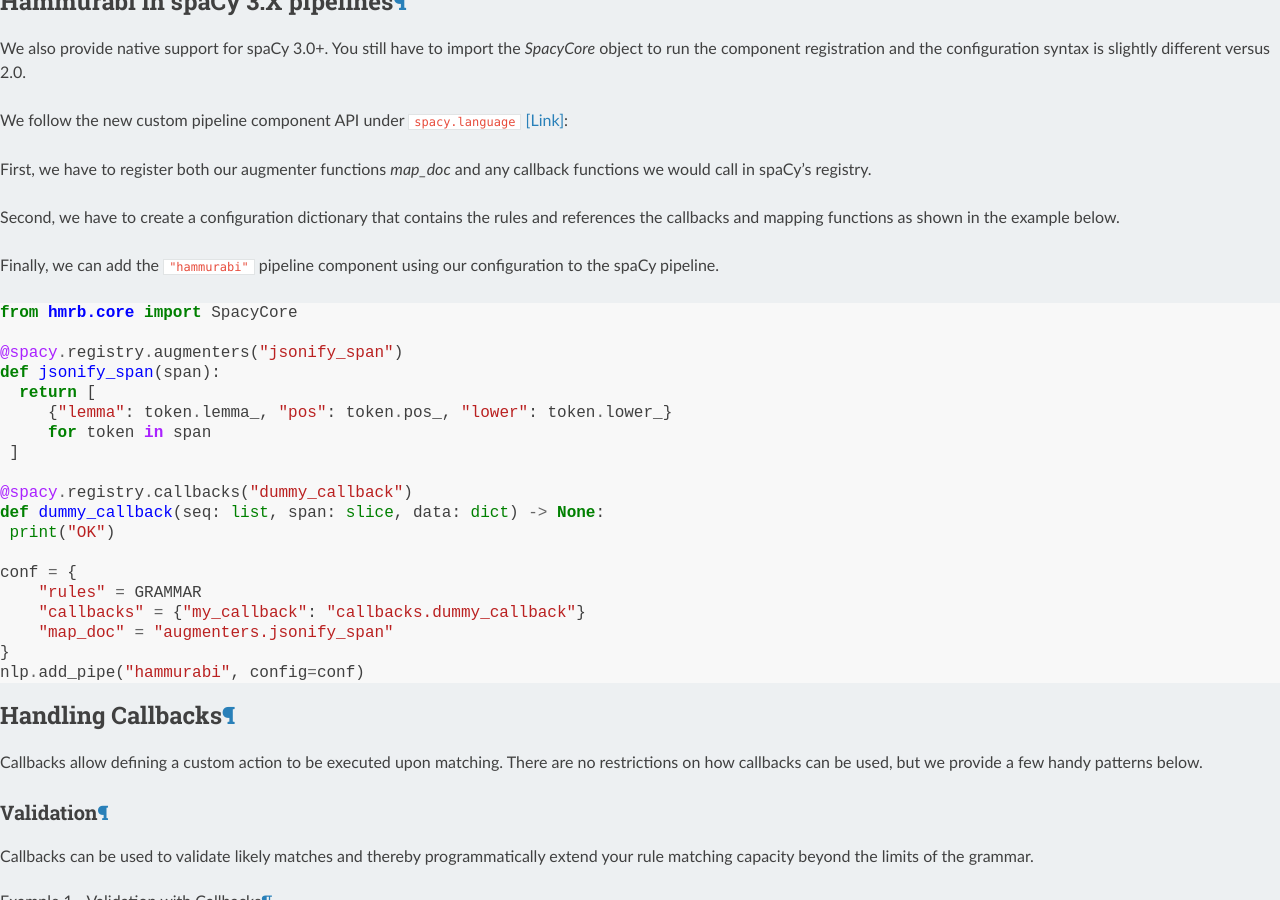
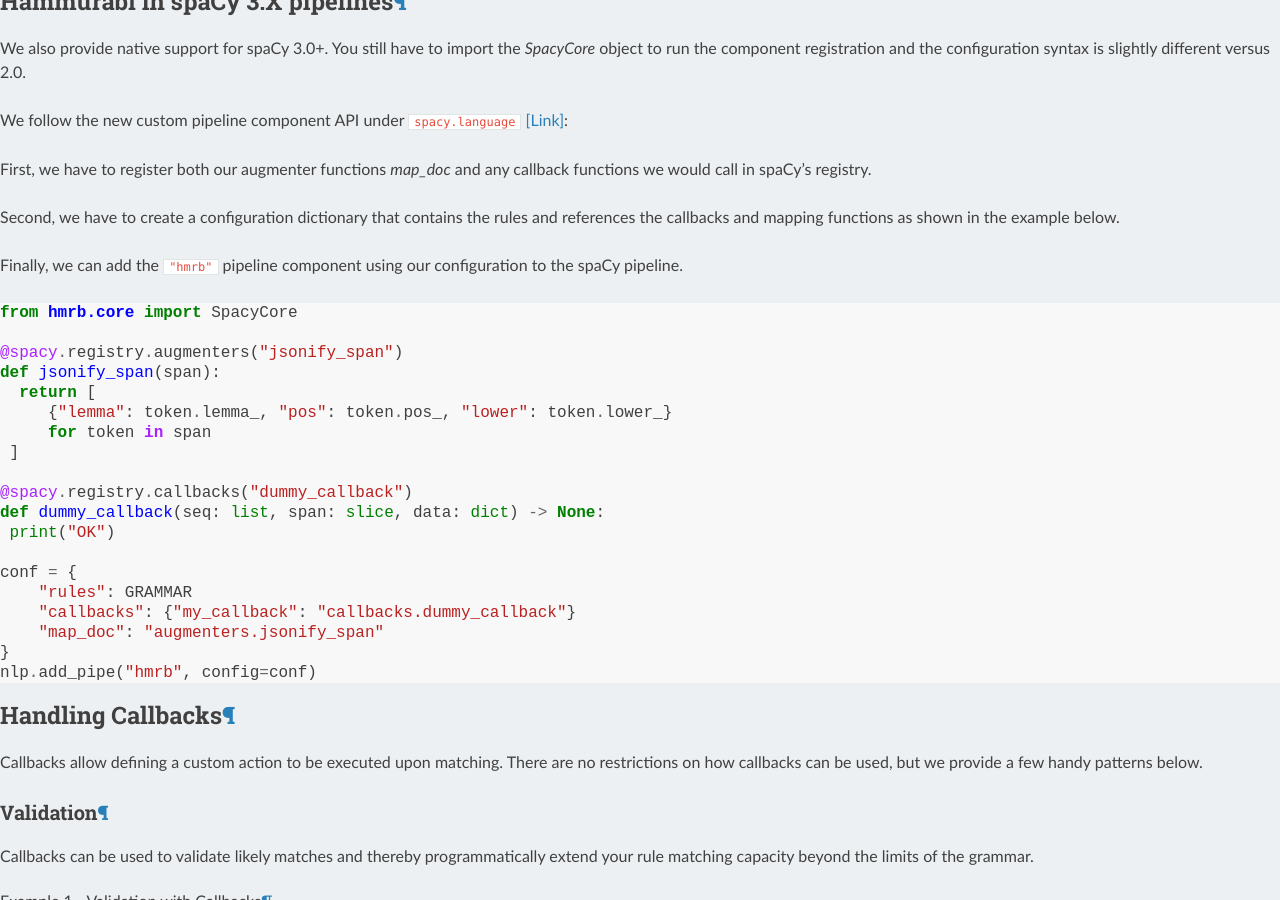
Before and after one commit to babylonhealth/hmrb, a Sphinx documentation site: the page built from docs/advanced.rst, in a window 1280 px wide and 900 px high, scrolled down 596 px. Built offline with Sphinx 7.4.7 and the Read the Docs theme 2.0.0, drawn with Linux system fonts in a browser that asks for light colours.

Commit message:
docs: fixes

```diff
--- a/docs/advanced.rst
+++ b/docs/advanced.rst
@@ -33,7 +33,7 @@
 
 Second, we have to create a configuration dictionary that contains the rules and references the callbacks and mapping functions as shown in the example below.
 
-Finally, we can add the ``"hammurabi"`` pipeline component using our configuration to the spaCy pipeline.
+Finally, we can add the ``"hmrb"`` pipeline component using our configuration to the spaCy pipeline.
 
 .. code-block:: python
 
@@ -51,11 +51,11 @@
     print("OK")
 
    conf = {
-       "rules" = GRAMMAR
-       "callbacks" = {"my_callback": "callbacks.dummy_callback"}
-       "map_doc" = "augmenters.jsonify_span"
+       "rules": GRAMMAR
+       "callbacks": {"my_callback": "callbacks.dummy_callback"}
+       "map_doc": "augmenters.jsonify_span"
    }
-   nlp.add_pipe("hammurabi", config=conf)
+   nlp.add_pipe("hmrb", config=conf)
 
 
 Handling Callbacks
```
